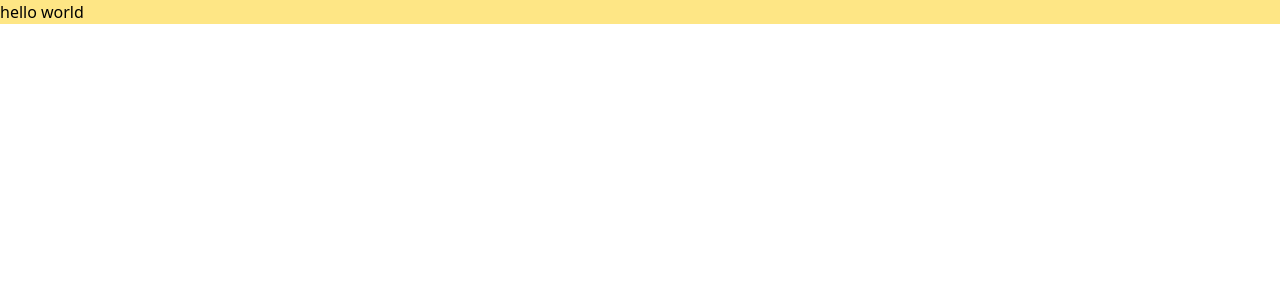
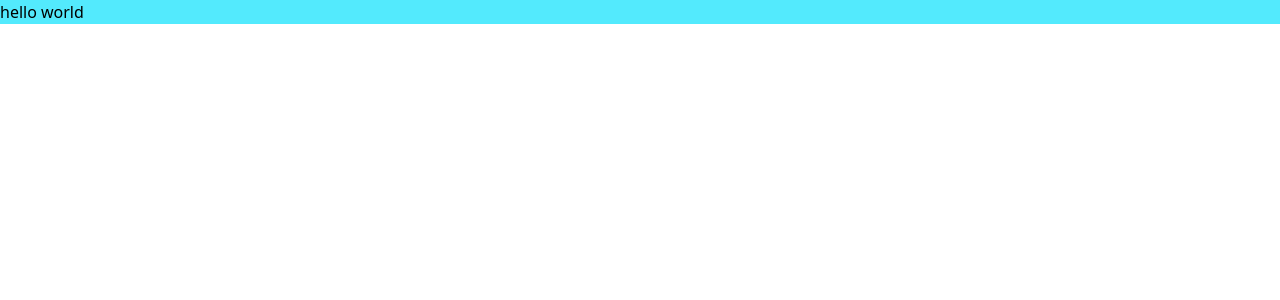
Before and after one commit to IDriuk/playground, a React (Vite) app: page / in a window 1280 px wide. Shown: the top 300 px of the page. Built offline with nearby package versions, Linux system fonts and the light colour scheme.

Commit message:
tailwind starting point

```diff
--- a/src/App.tsx
+++ b/src/App.tsx
@@ -5,7 +5,7 @@ function App() {
 
   return (
     <>
-      <div className=" bg-amber-200"> hello world </div>
+      <div className=" bg-cyan-300"> hello world </div>
     </>
   );
 }
```
